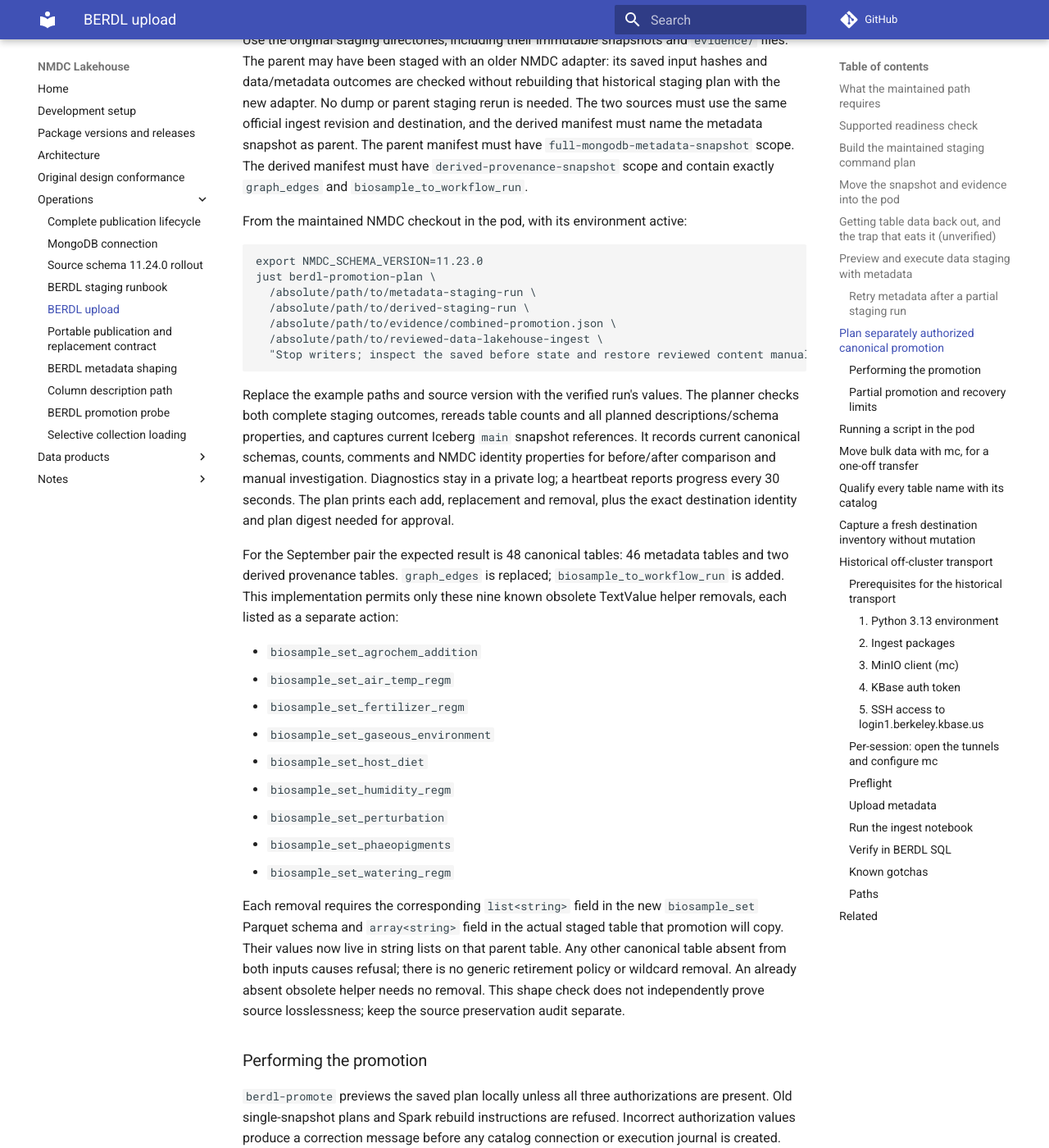
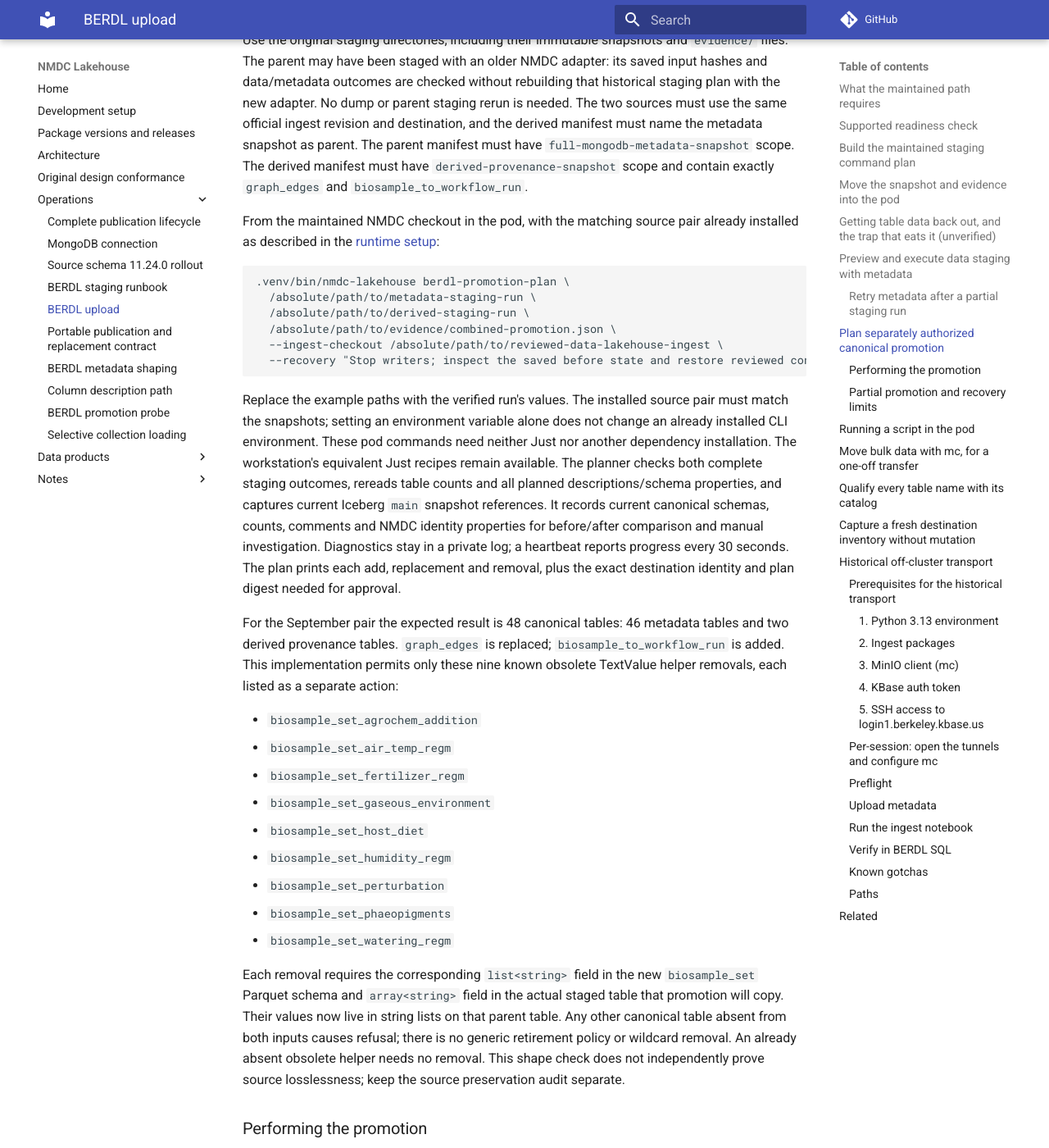
Before and after one commit to microbiomedata/nmdc-lakehouse, an MkDocs documentation site: the page built from docs/berdl-upload.md, in a window 1280 px wide and 1400 px high, scrolled down 9868 px. Shown: the whole window at 82% size. Built offline with MkDocs 1.6.1 and Material for MkDocs 9.7.7, drawn with Linux system fonts in a browser that asks for light colours; comment, search, counter and statistics services are not loaded; some of the changed text lies outside the part shown.

Commit message:
Use installed CLI for pod promotion examples

````diff
--- a/docs/berdl-upload.md
+++ b/docs/berdl-upload.md
@@ -504,21 +504,25 @@ The parent manifest must have `full-mongodb-metadata-snapshot` scope. The derive
 manifest must have `derived-provenance-snapshot` scope and contain exactly
 `graph_edges` and `biosample_to_workflow_run`.
 
-From the maintained NMDC checkout in the pod, with its environment active:
+From the maintained NMDC checkout in the pod, with the matching source pair
+already installed as described in the [runtime setup](berdl-staging-runbook.md#set-up-the-pod-runtime-once):
 
 <!-- unverified: combined promotion awaits pod acceptance and exact-plan approval,
      tracked in https://github.com/microbiomedata/nmdc-lakehouse/issues/234 -->
 ```bash
-export NMDC_SCHEMA_VERSION=11.23.0
-just berdl-promotion-plan \
+.venv/bin/nmdc-lakehouse berdl-promotion-plan \
   /absolute/path/to/metadata-staging-run \
   /absolute/path/to/derived-staging-run \
   /absolute/path/to/evidence/combined-promotion.json \
-  /absolute/path/to/reviewed-data-lakehouse-ingest \
-  "Stop writers; inspect the saved before state and restore reviewed content manually. Dropped-table recovery is not proven."
+  --ingest-checkout /absolute/path/to/reviewed-data-lakehouse-ingest \
+  --recovery "Stop writers; inspect the saved before state and restore reviewed content manually. Dropped-table recovery is not proven."
 ```
 
-Replace the example paths and source version with the verified run's values.
+Replace the example paths with the verified run's values. The installed source
+pair must match the snapshots; setting an environment variable alone does not
+change an already installed CLI environment. These pod commands need neither
+Just nor another dependency installation. The workstation's equivalent Just
+recipes remain available.
 The planner checks both complete staging outcomes, rereads table counts and all
 planned descriptions/schema properties, and captures current Iceberg `main`
 snapshot references. It records current canonical schemas, counts, comments and
@@ -562,7 +566,7 @@ to regenerate the combined plan, without printing submitted values.
 <!-- unverified: combined promotion awaits pod acceptance and exact-plan approval,
      tracked in https://github.com/microbiomedata/nmdc-lakehouse/issues/234 -->
 ```bash
-just berdl-promote /absolute/path/to/evidence/combined-promotion.json
+.venv/bin/nmdc-lakehouse berdl-promote /absolute/path/to/evidence/combined-promotion.json
 ```
 
 Have Mark review this exact plan, the before state and the recovery limits before
@@ -573,7 +577,7 @@ printed by the preview:
 <!-- unverified: canonical execution requires approval of the exact combined plan,
      tracked in https://github.com/microbiomedata/nmdc-lakehouse/issues/234 -->
 ```bash
-just berdl-promote /absolute/path/to/evidence/combined-promotion.json \
+.venv/bin/nmdc-lakehouse berdl-promote /absolute/path/to/evidence/combined-promotion.json \
   --authorize-plan-sha256 DIGEST_FROM_REVIEWED_PREVIEW \
   --authorize-canonical-namespace nmdc.metadata \
   --authorize-destination-id DESTINATION_FROM_REVIEWED_PREVIEW
````
